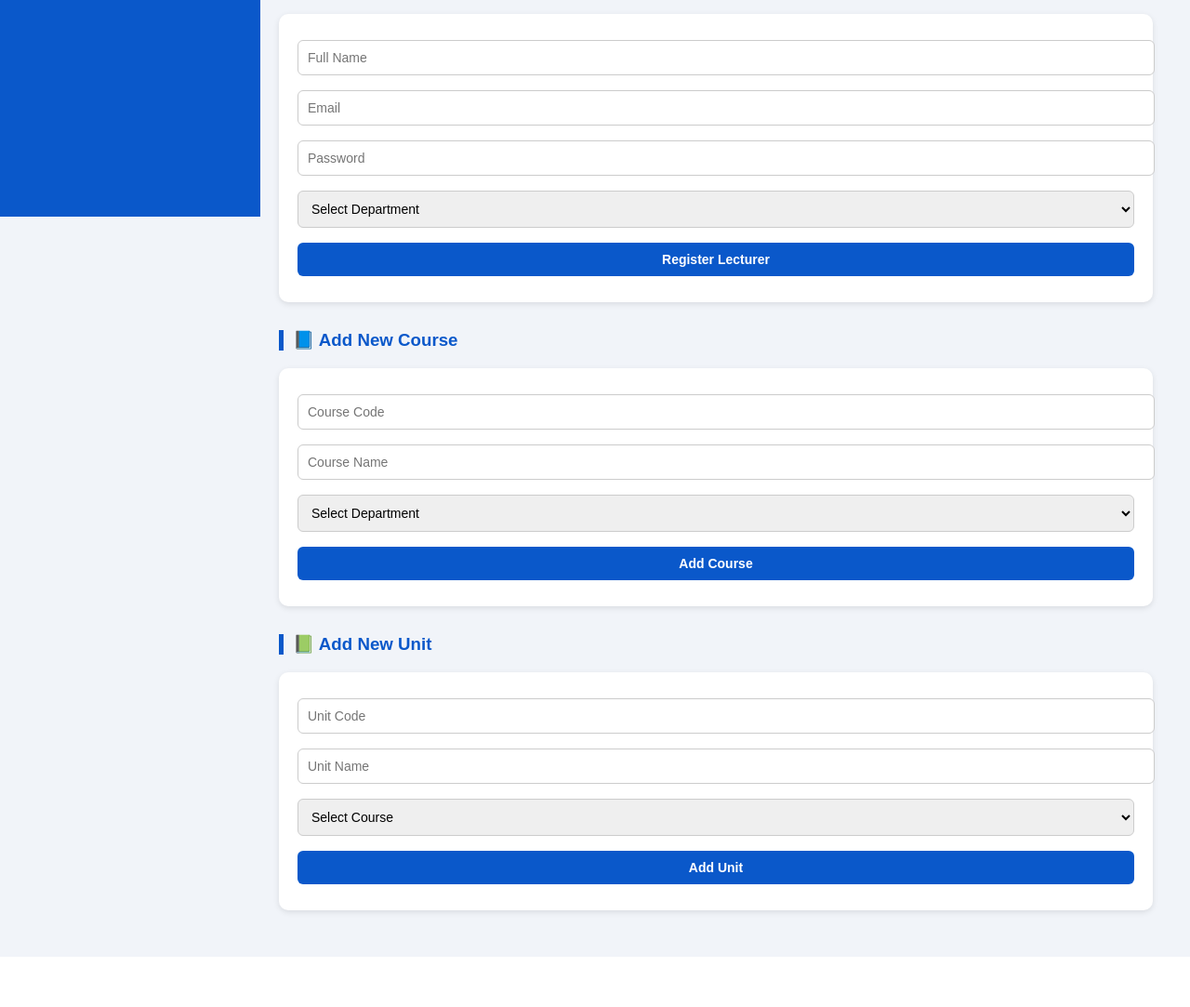
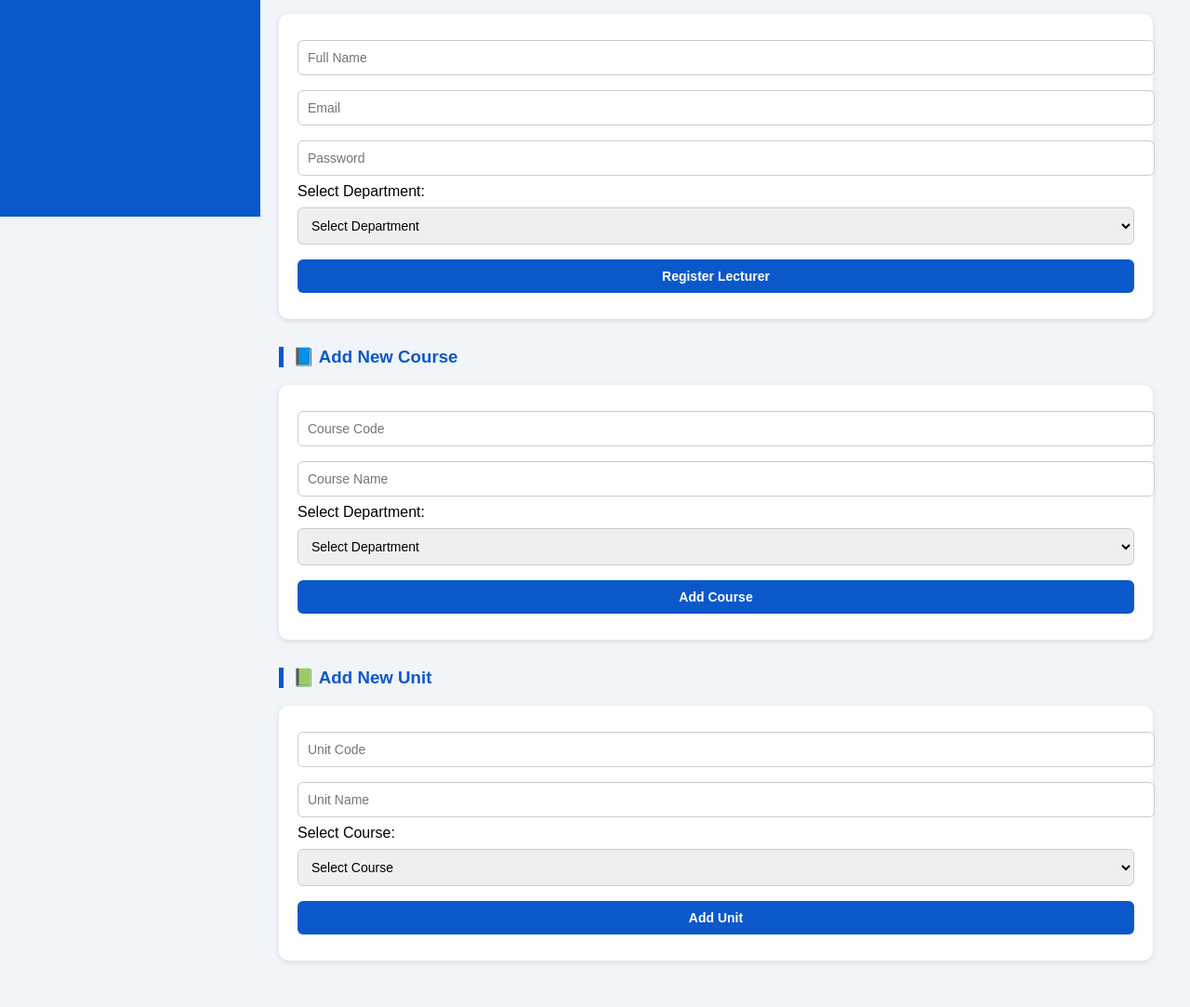
Before and after one commit to waithererojanice-hub/My-project, a PHP site: page /hod_dashboard.php in a window 1280 px wide. Shown: the part 607-1690 px from the top of the page at 93% size. Before the commit the page ends 1636 px from the top, so only its background shows below. Run offline with PHP 8.4, Linux system fonts and the light colour scheme; tables that the repository leaves empty hold one stand-in row (values such as "Sample post"); data that the repository does not hold is empty.

Commit message:
Updated hod_dashboard.php and lecturer_dashboard.php

```diff
--- a/hod_dashboard.php
+++ b/hod_dashboard.php
@@ -94,16 +94,6 @@ session_start();
         background-color: #084298;
     }
 
-    .success {
-        color: green;
-        font-weight: bold;
-    }
-
-    .error {
-        color: red;
-        font-weight: bold;
-    }
-
     .header {
         background-color: #084298;
         color: white;
@@ -134,7 +124,7 @@ session_start();
         <h1>Welcome, Head of Department</h1>
     </div>
 
-    <!-- Student Registration -->
+    <!-- Register Student -->
     <section id="students">
         <h3>👩‍🎓 Register New Student</h3>
         <form method="POST" action="">
@@ -168,7 +158,8 @@ session_start();
             <button type="submit">Register Student</button>
         </form>
     </section>
-    <!-- Lecturer Registration -->
+
+    <!-- Register Lecturer -->
     <section id="lecturers">
         <h3>👨‍🏫 Register New Lecturer</h3>
         <form method="POST" action="">
@@ -176,6 +167,8 @@ session_start();
             <input type="text" name="full_name" placeholder="Full Name" required>
             <input type="email" name="email" placeholder="Email" required>
             <input type="password" name="password" placeholder="Password" required>
+
+            <label>Select Department:</label>
             <select name="department_id" required>
                 <option value="">Select Department</option>
                 <?php
@@ -185,6 +178,7 @@ session_start();
                 }
                 ?>
             </select>
+
             <button type="submit">Register Lecturer</button>
         </form>
     </section>
@@ -196,6 +190,8 @@ session_start();
             <input type="hidden" name="action" value="add_course">
             <input type="text" name="course_code" placeholder="Course Code" required>
             <input type="text" name="course_name" placeholder="Course Name" required>
+
+            <label>Select Department:</label>
             <select name="department_id" required>
                 <option value="">Select Department</option>
                 <?php
@@ -205,6 +201,7 @@ session_start();
                 }
                 ?>
             </select>
+
             <button type="submit">Add Course</button>
         </form>
     </section>
@@ -216,6 +213,8 @@ session_start();
             <input type="hidden" name="action" value="add_unit">
             <input type="text" name="unit_code" placeholder="Unit Code" required>
             <input type="text" name="unit_name" placeholder="Unit Name" required>
+
+            <label>Select Course:</label>
             <select name="course_id" required>
                 <option value="">Select Course</option>
                 <?php
@@ -225,39 +224,44 @@ session_start();
                 }
                 ?>
             </select>
+
             <button type="submit">Add Unit</button>
         </form>
     </section>
-
 </div>
 </body>
 </html>
 
 <?php
-if ($action == 'add_student') {
+if ($_SERVER["REQUEST_METHOD"] == "POST" && isset($_POST['action'])) {
+    $action = $_POST['action'];
+
+    if ($action === 'add_student') {
         $stmt = $conn->prepare("INSERT INTO students (full_name, email, password, course_id, semester_id) VALUES (?, ?, ?, ?, ?)");
         $stmt->bind_param("sssii", $_POST['full_name'], $_POST['email'], $_POST['password'], $_POST['course_id'], $_POST['semester_id']);
         $stmt->execute();
         echo "<script>alert('✅ Student registered successfully!');</script>";
     }
-    if ($action == 'add_lecturer') {
+
+    elseif ($action === 'add_lecturer') {
         $stmt = $conn->prepare("INSERT INTO lecturers (full_name, email, password, department_id) VALUES (?, ?, ?, ?)");
         $stmt->bind_param("sssi", $_POST['full_name'], $_POST['email'], $_POST['password'], $_POST['department_id']);
         $stmt->execute();
         echo "<script>alert('✅ Lecturer registered successfully!');</script>";
     }
 
-    if ($action == 'add_course') {
+    elseif ($action === 'add_course') {
         $stmt = $conn->prepare("INSERT INTO courses (course_code, course_name, department_id) VALUES (?, ?, ?)");
         $stmt->bind_param("ssi", $_POST['course_code'], $_POST['course_name'], $_POST['department_id']);
         $stmt->execute();
         echo "<script>alert('✅ Course added successfully!');</script>";
     }
 
-    if ($action == 'add_unit') {
+    elseif ($action === 'add_unit') {
         $stmt = $conn->prepare("INSERT INTO units (unit_code, unit_name, course_id) VALUES (?, ?, ?)");
         $stmt->bind_param("ssi", $_POST['unit_code'], $_POST['unit_name'], $_POST['course_id']);
         $stmt->execute();
         echo "<script>alert('✅ Unit added successfully!');</script>";
     }
+}
 ?>
--- a/lecturer_dashboard.php
+++ b/lecturer_dashboard.php
@@ -78,7 +78,7 @@ include 'db_connect.php';
     <a href="lecturer_view_timetable.php">📅 View Timetables</a>
     <a href="lecturer_review_timetable.php">✅ Review Timetable</a>
     <a href="lecturer_confirm_timetable.php">💬 Confirm Timetable</a>
-    <a class='change' href='request_change.php?tid={$row['timetable_id']}'></a>
+    <a class='change' href='request_change.php?tid={$row['timetable_id']}' </a>
     <a href="login.php" class="logout">🚪 Logout</a>
 </div>
 
```
Lines whose indentation alone changed are shown as unchanged.
